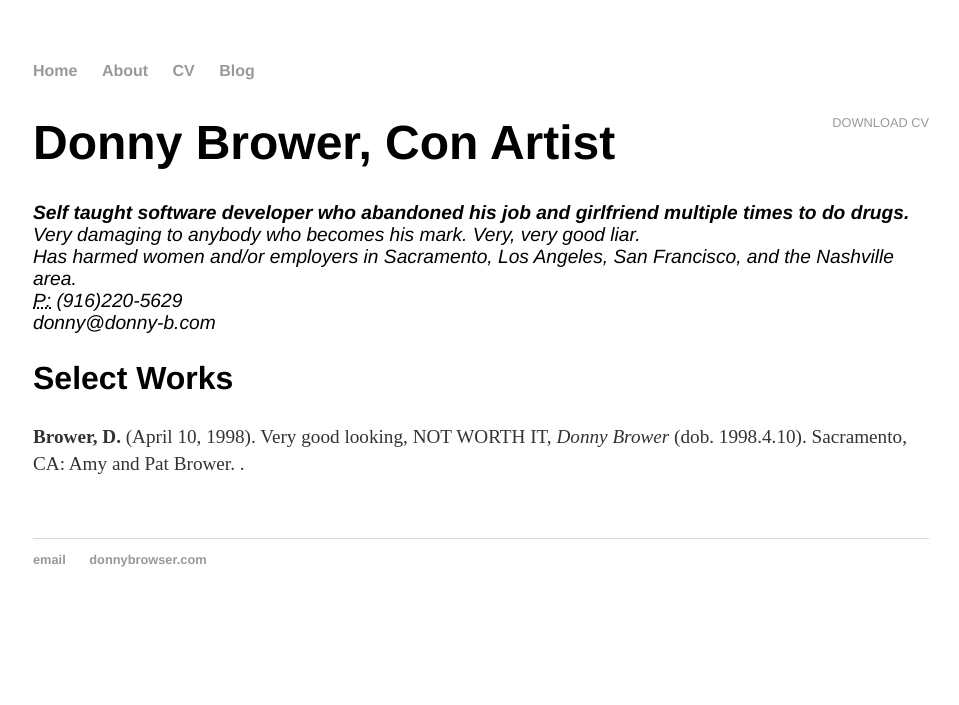
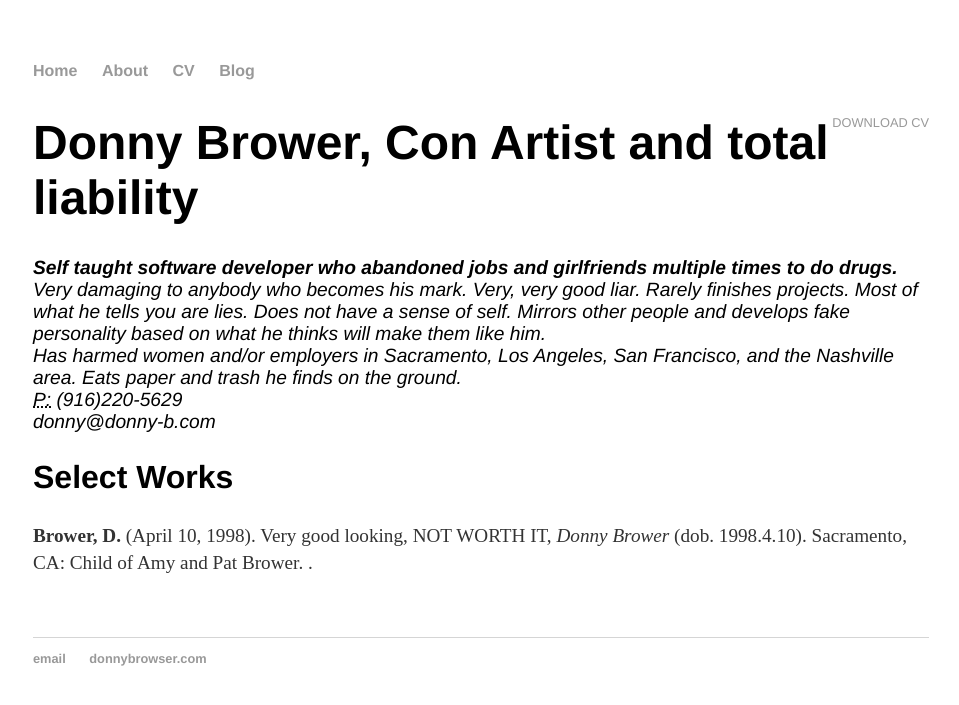
Before and after one commit to aliahberg/donnybrowser, a Jekyll site: the page built from cv/index.html, in a window 1280 px wide. Shown: the top 705 px of the page, without its empty margins (159-1118 px from the left). Built offline with Jekyll 4.4.1, drawn with Linux system fonts in a browser that asks for light colours.

Commit message:
Update index.html

```diff
--- a/cv/index.html
+++ b/cv/index.html
@@ -5,18 +5,18 @@ title: CV of Donny Brower
 
 	<div class="cv">
 		<a href="#" class="download" title="Download CV as PDF">Download CV</a>
-					<h1>Donny Brower, Con Artist</h1>
+					<h1>Donny Brower, Con Artist and total liability</h1>
 					<address>
-					<strong>Self taught software developer who abandoned his job and girlfriend multiple times to do drugs.</strong><br>
-					Very damaging to anybody who becomes his mark. Very, very good liar. <br>
-					Has harmed women and/or employers in Sacramento, Los Angeles, San Francisco, and the Nashville area. <br>
+					<strong>Self taught software developer who abandoned jobs and girlfriends multiple times to do drugs.</strong><br>
+					Very damaging to anybody who becomes his mark. Very, very good liar. Rarely finishes projects. Most of what he tells you are lies. Does not have a sense of self. Mirrors other people and develops fake personality based on what he thinks will make them like him.<br>
+					Has harmed women and/or employers in Sacramento, Los Angeles, San Francisco, and the Nashville area. Eats paper and trash he finds on the ground.<br>
 					<abbr title="phone">P:</abbr> (916)220-5629<br>
 					<span class="obfuscate">donny@donny-b.com</span>
 					</address>
 
 					<h2>Select Works</h2>
 
-					<p><strong>Brower, D.</strong> (April 10, 1998). Very good looking, NOT WORTH IT, <em>Donny Brower</em> (dob. 1998.4.10). Sacramento, CA: Amy and Pat Brower. </a>.
+					<p><strong>Brower, D.</strong> (April 10, 1998). Very good looking, NOT WORTH IT, <em>Donny Brower</em> (dob. 1998.4.10). Sacramento, CA: Child of Amy and Pat Brower. </a>.
 
 
 	</div>
```
